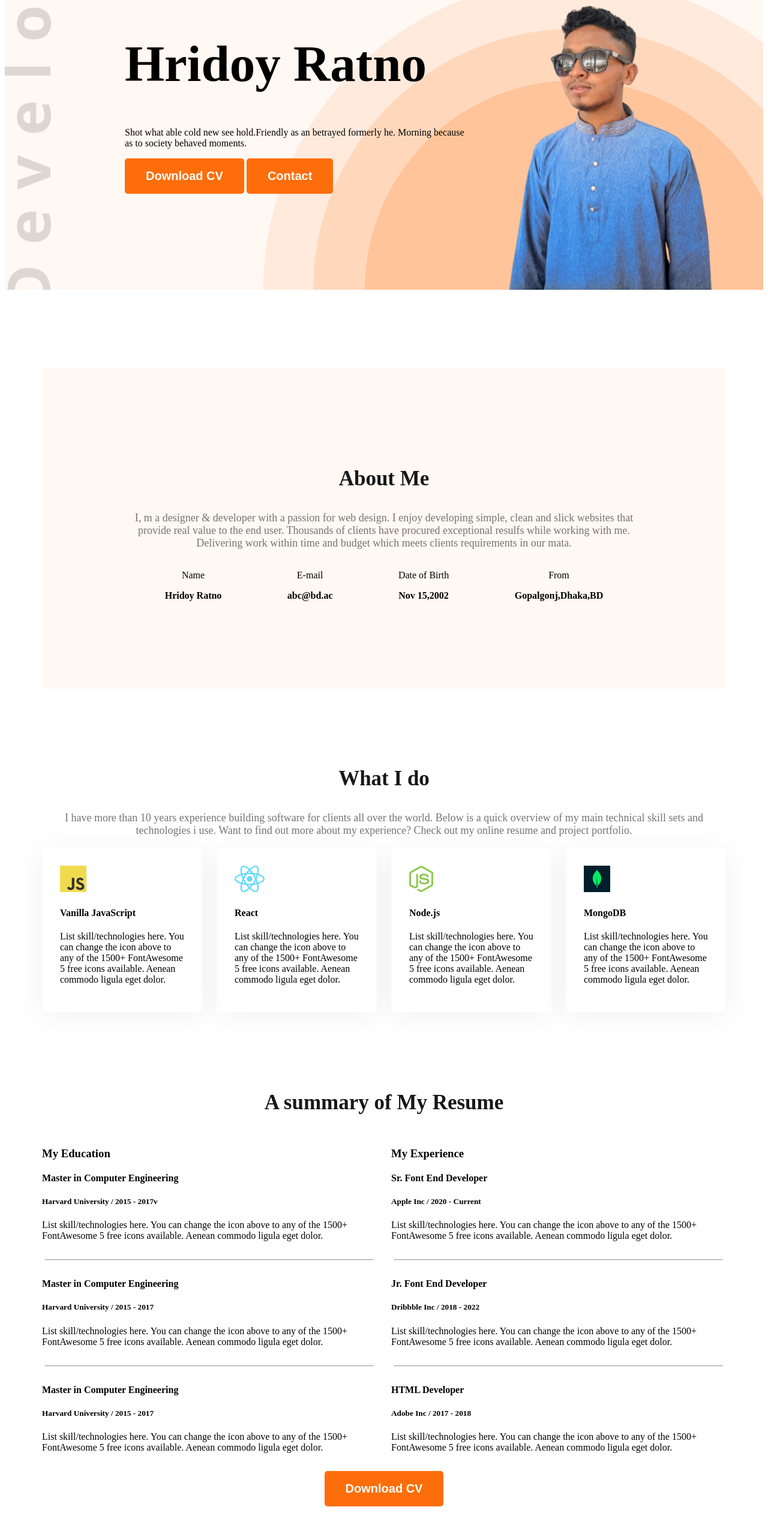
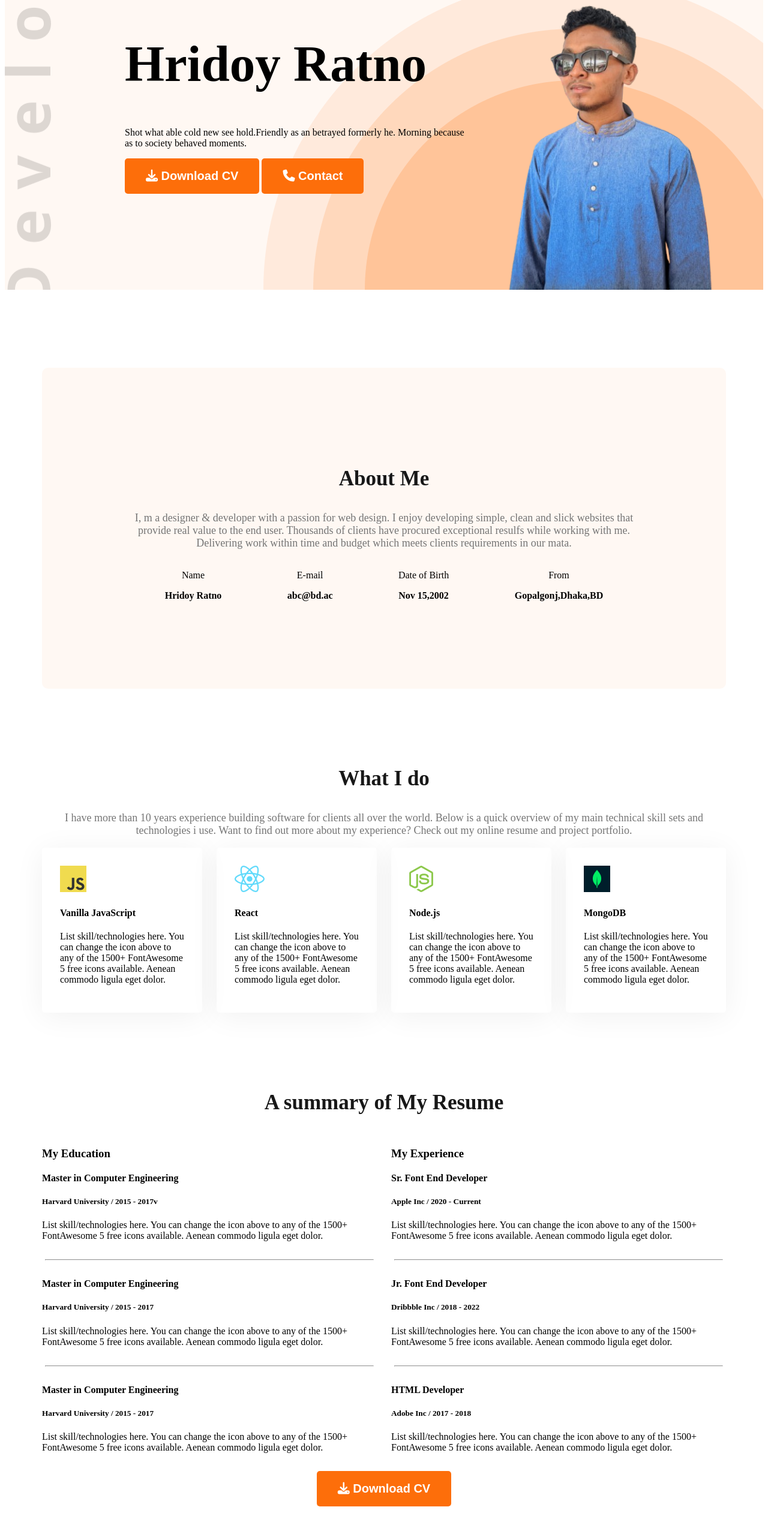
Before and after one commit to hridoyratna9/web-developer-portfolio, a plain HTML site: page index.html in a window 1280 px wide. Shown: the part 265-2797 px from the top of the page at 60% size. Drawn offline with Linux system fonts and the light colour scheme.

Commit message:
update font awesome icon

```diff
--- a/index.html
+++ b/index.html
@@ -6,6 +6,7 @@
     <title>Web Developer Portfolio</title>
 
     <link rel="stylesheet" href="styles/portfolio.css">
+    <script src="https://kit.fontawesome.com/bf85d496cb.js" crossorigin="anonymous"></script>
 </head>
 <body class="open-sans-normal">
     <header class="header secondary-bg">
@@ -22,8 +23,8 @@
                 <h4 class="banner-greetings dark-2">Hi I am</h4>
                 <h1 class="banner-title">Hridoy Ratno</h1>
                 <p class="abnner-ddescribtion">Shot what able cold new see hold.Friendly as an betrayed formerly he. Morning because as to society behaved moments.</p>
-                <button class="btn-primary">Download CV</button>
-                <button class="btn-primary">Contact</button>
+                <button class="btn-primary"><i class="fa-solid fa-download"></i> Download CV</button>
+                <button class="btn-primary"><i class="fa-solid fa-phone"></i> Contact</button>
             </div>
             <img class="banner-image" src="images/hridoy.png" alt="">
         </div>
@@ -126,7 +127,7 @@
 
         </div>
         <div class="text-center resume-download">
-            <button class="btn-primary">Download CV</button>
+            <button class="btn-primary"><i class="fa-solid fa-download"></i> Download CV</button>
         </div>
     </section>
     </main>
```
